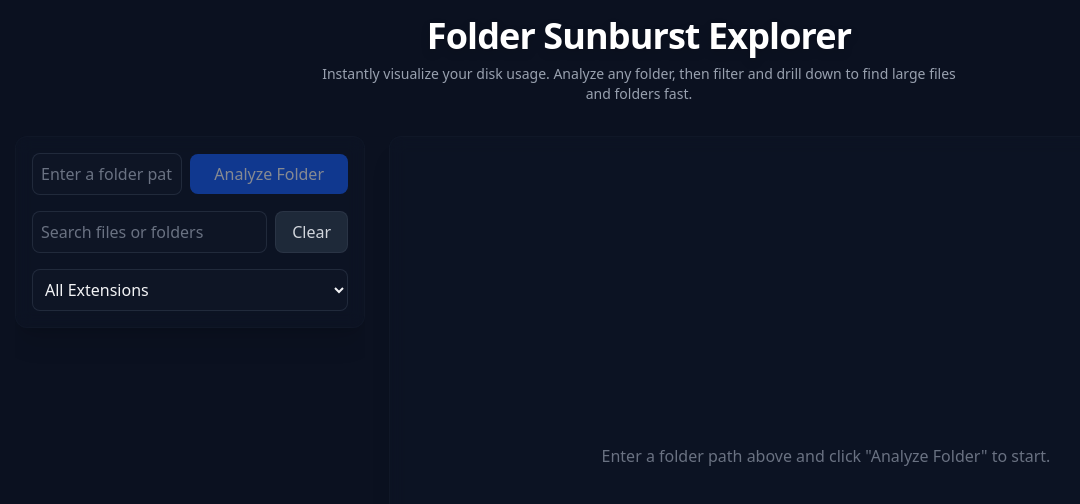
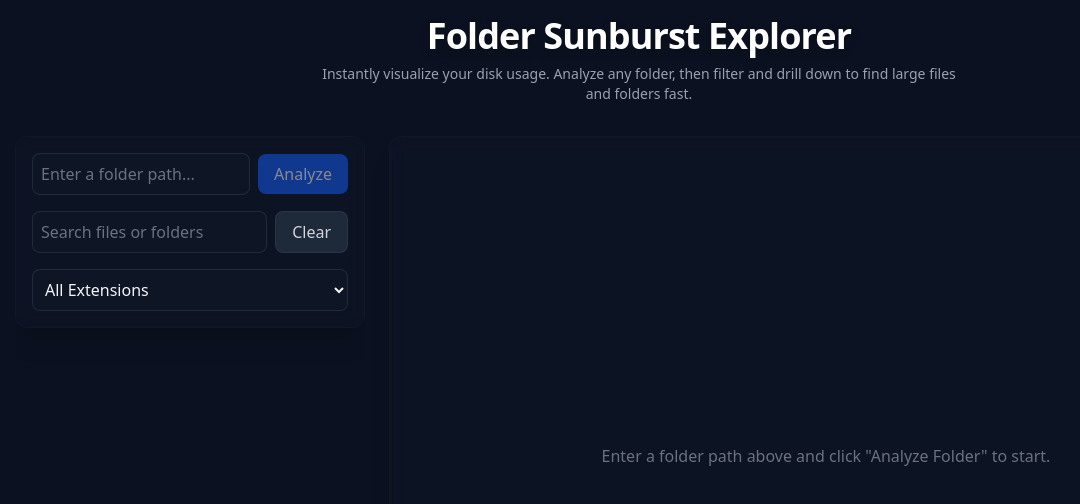
Before and after one commit to maple-buice/folder-analyzer, a React (Vite) app: page / in a window 1280 px wide. Shown: the top 504 px of the page, without its empty margins (1-1081 px from the left). Built offline with nearby package versions, Linux system fonts and the light colour scheme.

Commit message:
Consistent button styles

```diff
--- a/src/App.tsx
+++ b/src/App.tsx
@@ -30,11 +30,11 @@ const FolderInput: React.FC<{
     />
     <button
       onClick={onSubmit}
-      className="bg-blue-600 text-white px-6 py-2 rounded-lg hover:bg-blue-700 transition-colors duration-200 min-w-[140px] disabled:opacity-50 disabled:cursor-not-allowed"
+      className="px-4 py-2 rounded-lg transition-colors duration-200 disabled:opacity-50 disabled:cursor-not-allowed text-white bg-blue-600 hover:bg-blue-700"
       disabled={!folderPath || loading}
-      aria-label="Analyze folder"
+      aria-label="Analyze"
     >
-      {loading ? 'Analyzing...' : 'Analyze Folder'}
+      {loading ? 'Analyzing...' : 'Analyze'}
     </button>
   </div>
 );
@@ -75,7 +75,7 @@ const FilterBar: React.FC<{
       />
       <button
         type="button"
-        className="bg-gray-800 text-gray-300 px-4 py-2 rounded-lg hover:bg-gray-700 transition-colors duration-200 disabled:opacity-50 disabled:cursor-not-allowed border border-gray-700/50 whitespace-nowrap"
+        className="px-4 py-2 rounded-lg transition-colors duration-200 disabled:opacity-50 disabled:cursor-not-allowed whitespace-nowrap bg-gray-800 text-gray-300 hover:bg-gray-700 border border-gray-700/50"
         onClick={onClear}
         disabled={loading}
       >
```
